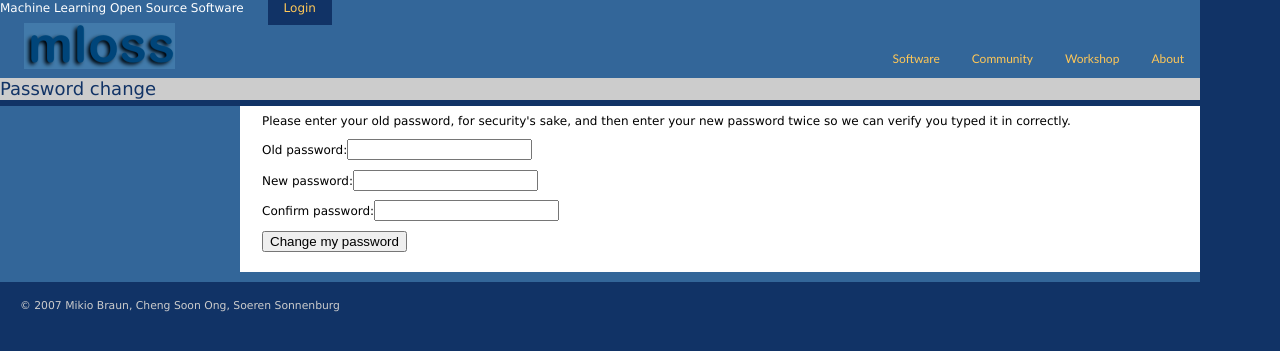
After one commit to open-machine-learning/mloss, a Django app: template templates/registration/password_change_form.html in a window 1280 px wide. The commit adds this page. Shown: the top 351 px of the page. Run offline with Django 3.2, Linux system fonts and the light colour scheme; the template is opened without the code that fills it, so the values that code supplies are empty, except form fields; tables that the repository leaves empty hold one stand-in row (values such as "Sample post"); form fields are guessed from the names that the template uses.

Commit message:
fixed password resetting

```diff
--- a/registration/urls.py
+++ b/registration/urls.py
@@ -33,9 +33,11 @@ urlpatterns = patterns('',
                            name='auth_logout'),
                        url(r'^password/change/$',
                            auth_views.password_change,
+                           {'template_name': 'registration/password_change_form.html'},
                            name='auth_password_change'),
                        url(r'^password/change/done/$',
                            auth_views.password_change_done,
+                           {'template_name': 'registration/password_change_done.html'},
                            name='auth_password_change_done'),
                        url(r'^password/reset/$',
                            auth_views.password_reset,
--- a/settings.py
+++ b/settings.py
@@ -28,6 +28,7 @@ DATABASE_PORT = ''             # Set to empty string for default. Not used with
 LOGIN_REDIRECT_URL='/'
 ACCOUNT_ACTIVATION_DAYS=1
 DEFAULT_FROM_EMAIL='admin@mloss.org'
+EMAIL_HOST='mailhost.tuebingen.mpg.de'
 
 # Local time zone for this installation. Choices can be found here:
 # http://www.postgresql.org/docs/8.1/static/datetime-keywords.html#DATETIME-TIMEZONE-SET-TABLE
--- a/templates/registration/login.html
+++ b/templates/registration/login.html
@@ -7,7 +7,7 @@
 {% block billboard %}Log in{% endblock %}
 
 {% block content-related %}
-<p>If you don't have an account, you can <a href="/accounts/register/">sign up</a> for one; it's free, and you'll get access to a bunch of nifty features.</p>
+<p>If you don't have an account, you can <a href="/accounts/register/">sign up</a> for one; it's free, and you'll be able to add content to this site.</p>
 <p>Forgotten your password? Then click <a href="/accounts/password/reset/">here</a> to receive an e-mail with a new one.</p>
 {% endblock %}
 
--- a/templates/registration/logout.html
+++ b/templates/registration/logout.html
@@ -1,11 +1,10 @@
 {% extends "base_2col.html" %}
+
+{% block sectionid %}login{% endblock %}
 
 {% block title %}Logged out{% endblock %}
 
-{% block sectionid %}logout{% endblock %}
-
 {% block billboard %}Logout{% endblock %}
-{% block content_header %}Logged out{% endblock %}
 
 {% block content %}
 <p>You've been logged out.</p>
--- /dev/null
+++ b/templates/registration/password_change_form.html
@@ -0,0 +1,26 @@
+{% extends "base_2col.html" %}
+
+{% block sectionid %}login{% endblock %}
+
+{% block title %}Password change{% endblock %}
+
+{% block billboard %}Password change{% endblock %}
+
+{% block content %}
+
+<p>Please enter your old password, for security's sake, and then
+enter your new password twice so we can verify you typed it in correctly.</p>
+
+<form action="" method="post">
+
+{% if form.old_password.errors %}{{ form.old_password.html_error_list }}{% endif %}
+<p class="aligned wide"><label for="id_old_password">Old password:</label>{{ form.old_password }}</p>
+{% if form.new_password1.errors %}{{ form.new_password1.html_error_list }}{% endif %}
+<p class="aligned wide"><label for="id_new_password1">New password:</label>{{ form.new_password1 }}</p>
+{% if form.new_password2.errors %}{{ form.new_password2.html_error_list }}{% endif %}
+<p class="aligned wide"><label for="id_new_password2">Confirm password:</label>{{ form.new_password2 }}</p>
+
+<p><input type="submit" value="Change my password" /></p>
+</form>
+
+{% endblock %}
--- a/templates/registration/registration_complete.html
+++ b/templates/registration/registration_complete.html
@@ -1,8 +1,10 @@
-{% extends "base.html" %}
+{% extends "base_2col.html" %}
+
+{% block sectionid %}login{% endblock %}
 
 {% block title %}Registration complete{% endblock %}
 
-{% block content_header %}Registration complete{% endblock %}
+{% block billboard %}Registration complete{% endblock %}
 
 {% block content %}
 {% load humanize %}
--- a/templates/registration/registration_form.html
+++ b/templates/registration/registration_form.html
@@ -1,13 +1,13 @@
 {% extends "base_2col.html" %}
 
-{% block sectionid %}signup{% endblock %}
+{% block sectionid %}login{% endblock %}
 
 {% block title %}Sign up{% endblock %}
 
 {% block billboard %}Sign up{% endblock %}
 
 {% block content-related %}
-<p>Fill out the form to the left (all fields are required), and your account will be created; you'll be sent an email with instructions on how to finish your registration.</p>
+<p>Fill out the form to the right (all fields are required), and your account will be created; you'll be sent an email with instructions on how to finish your registration.</p>
 {% endblock %}
 
 {% block content %}
```
Also changed, not shown: templates/registration/activate.html (+6 -2 lines), templates/registration/password_change_done.html (added, +15 -0 lines), templates/registration/password_reset_email.html (added, +14 -0 lines), templates/registration/reset_password.html (added, +20 -0 lines), templates/registration/reset_password_done.html (added, +15 -0 lines), mloss.db.
